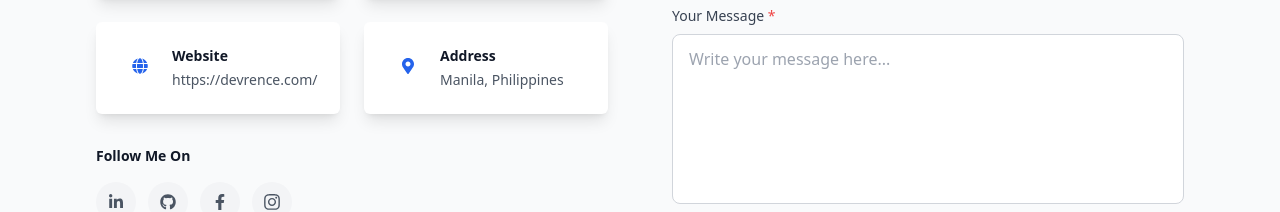
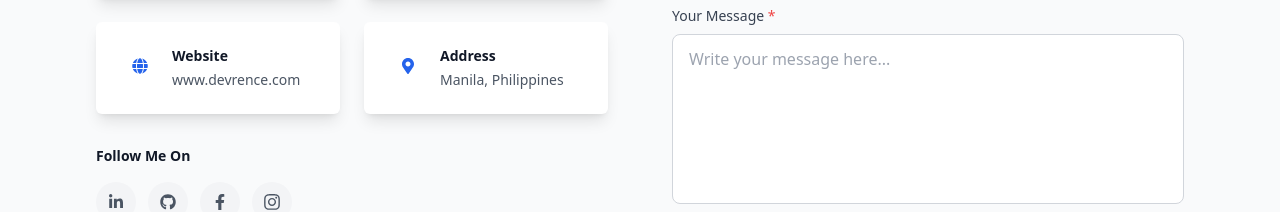
Before and after one commit to lawr3ncey/rence-portfolio, a React (Create React App) app: page / in a window 1280 px wide. Shown: the part 6020-6232 px from the top of the page. Built offline with nearby package versions, Linux system fonts and the light colour scheme.

Commit message:
Revised website link format

```diff
--- a/src/components/contact.tsx
+++ b/src/components/contact.tsx
@@ -195,7 +195,7 @@ const Contact: React.FC = () => {
                   </div>
                   <div>
                     <h4 className="text-sm font-semibold text-gray-900 mb-1">Website</h4>
-                    <p className="text-sm text-[#4b5563]"> <a href= "https://devrence.com/">https://devrence.com/</a> </p>
+                    <p className="text-sm text-[#4b5563]"> <a href= "https://devrence.com/">www.devrence.com</a> </p>
                   </div>
                 </div>
 
```
